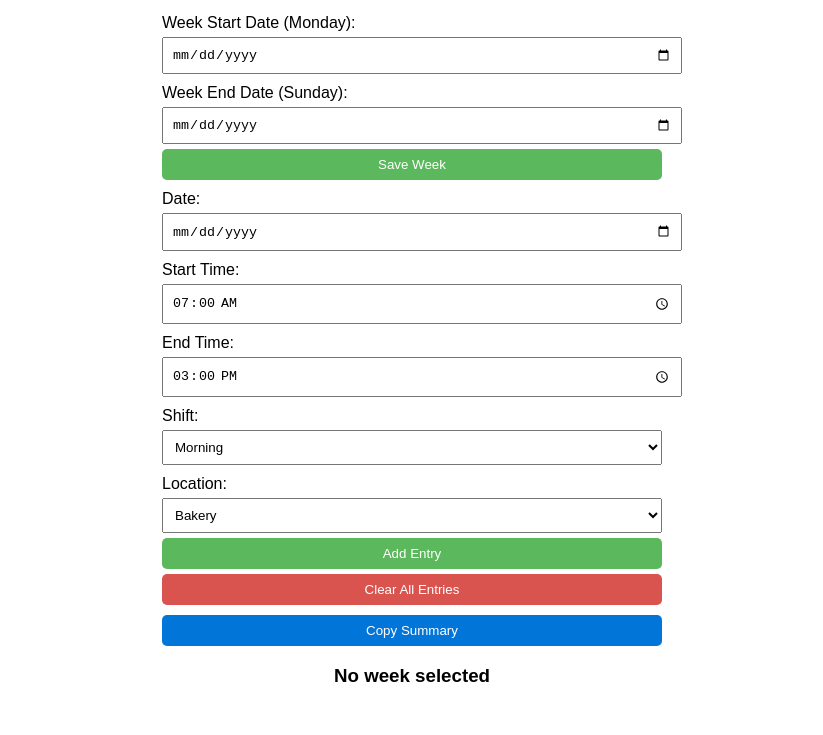
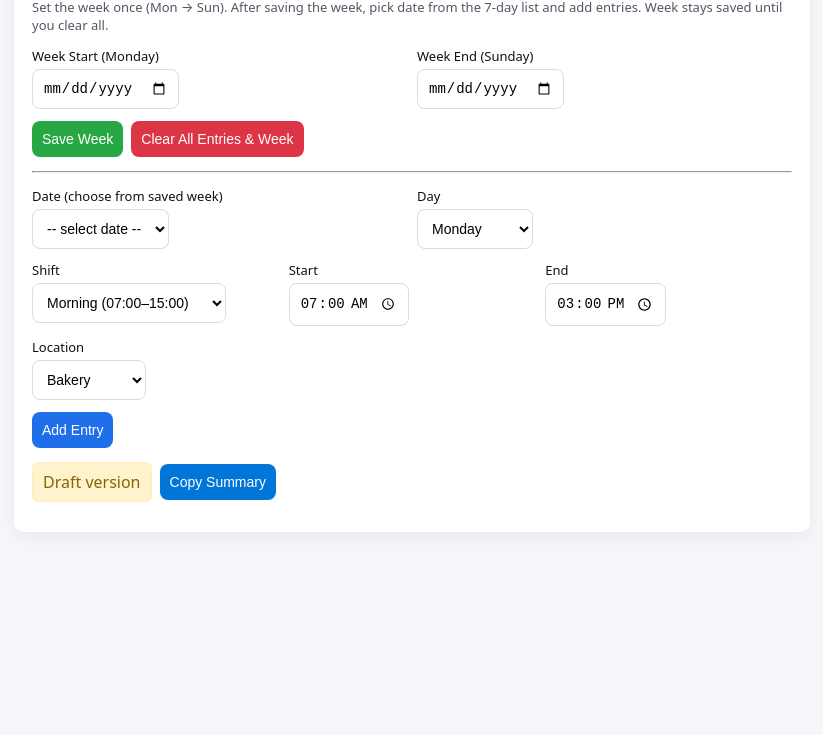
Before and after one commit to akashvpatel/workHours, a plain HTML site: page index.html in a window 1280 px wide. Shown: the part 84-819 px from the top of the page, without its empty margins (228-1051 px from the left). Drawn offline with Linux system fonts and the light colour scheme.

Commit message:
Update index.html

```diff
--- a/index.html
+++ b/index.html
@@ -1,190 +1,118 @@
 <!DOCTYPE html>
 <html lang="en">
 <head>
-  <meta charset="UTF-8">
+  <meta charset="UTF-8" />
+  <meta name="viewport" content="width=device-width, initial-scale=1.0" />
   <title>Work Hours Tracker</title>
-  <meta name="viewport" content="width=device-width, initial-scale=1.0">
   <style>
-    body { font-family: Arial, sans-serif; margin: 20px; padding: 10px; }
-    h2, h3, h4 { text-align: center; }
-    form, #summary { max-width: 500px; margin: auto; }
-    label { display: block; margin-top: 10px; }
-    input, select, button { width: 100%; padding: 8px; margin-top: 5px; }
-    #summary p { background: #f4f4f4; padding: 8px; border-radius: 5px; margin: 5px 0; }
-    button { cursor: pointer; border: none; border-radius: 5px; }
-    button:hover { opacity: 0.9; }
-    .danger { background: #d9534f; color: white; }
-    .success { background: #5cb85c; color: white; }
-    .copy-btn { background: #0275d8; color: white; margin-top: 10px; }
+    :root{font-family:system-ui,-apple-system,'Segoe UI',Roboto,Arial;margin:0}
+    body{padding:16px;background:#f6f7fb;color:#111}
+    .card{max-width:760px;margin:0 auto;background:#fff;padding:18px;border-radius:10px;box-shadow:0 6px 20px rgba(19,24,40,0.06)}
+    h1{font-size:20px;margin:0 0 10px}
+    label{font-size:13px;margin-bottom:4px;display:block}
+    .row{display:flex;gap:10px;flex-wrap:wrap;margin-bottom:12px}
+    input,select,button{padding:10px;border-radius:8px;border:1px solid #d7dbe6;background:#fff;font-size:14px}
+    button{cursor:pointer}
+    .btn-primary{background:#1f6feb;color:#fff;border:none}
+    .btn-danger{background:#dc3545;color:#fff;border:none}
+    .btn-success{background:#28a745;color:#fff;border:none}
+    .btn-copy{background:#0275d8;color:#fff;border:none}
+    .muted{color:#556;font-size:13px}
+    #draftArea{margin-top:14px;display:flex;gap:8px;align-items:center}
+    #draftMsg{background:#fff3cd;color:#856404;padding:8px 10px;border-radius:6px;border:1px solid #ffeeba}
+    #summary{margin-top:12px}
+    .entry{background:#f1f5ff;padding:10px;border-radius:8px;margin-bottom:10px}
+    .entry .meta{font-size:13px;color:#333}
+    .entry .remove{background:#ff6b6b;color:#fff;border:none;padding:6px 8px;border-radius:6px;cursor:pointer}
+    .total{margin-top:12px;font-weight:600}
+    @media (max-width:680px){.row{flex-direction:column}#draftArea{flex-direction:column;align-items:stretch}}
   </style>
 </head>
 <body>
-  <h2>Work Hours Tracker</h2>
+  <div class="card">
+    <h1>Work Hours Tracker</h1>
+    <p class="muted">Set the week once (Mon → Sun). After saving the week, pick date from the 7-day list and add entries. Week stays saved until you clear all.</p>
 
-  <form id="workForm">
-    <label>Week Start Date (Monday):
-      <input type="date" id="weekStart">
-    </label>
-    <label>Week End Date (Sunday):
-      <input type="date" id="weekEnd">
-    </label>
-    <button type="button" class="success" onclick="saveWeek()">Save Week</button>
+    <div class="row">
+      <div style="flex:1">
+        <label for="weekStart">Week Start (Monday)</label>
+        <input id="weekStart" type="date" />
+      </div>
+      <div style="flex:1">
+        <label for="weekEnd">Week End (Sunday)</label>
+        <input id="weekEnd" type="date" />
+      </div>
+    </div>
 
-    <label>Date:
-      <input type="date" id="date" required>
-    </label>
-    <label>Start Time:
-      <input type="time" id="startTime" value="07:00" required>
-    </label>
-    <label>End Time:
-      <input type="time" id="endTime" value="15:00" required>
-    </label>
-    <label>Shift:
-      <select id="shift">
-        <option>Morning</option>
-        <option>Afternoon</option>
-        <option>Night</option>
-      </select>
-    </label>
-    <label>Location:
-      <select id="location">
-        <option>Bakery</option>
-        <option>Warehouse</option>
-      </select>
-    </label>
-    <button type="submit" class="success">Add Entry</button>
-    <button type="button" class="danger" onclick="clearAll()">Clear All Entries</button>
-    <button type="button" class="copy-btn" onclick="copySummary()">Copy Summary</button>
-  </form>
+    <div style="margin-top:8px;display:flex;gap:8px;flex-wrap:wrap">
+      <button id="saveWeekBtn" class="btn-success">Save Week</button>
+      <button id="clearAllBtn" class="btn-danger">Clear All Entries & Week</button>
+    </div>
 
-  <div id="summary"><h3>No entries yet</h3></div>
+    <hr style="margin:14px 0" />
+
+    <form id="entryForm">
+      <div class="row">
+        <div style="flex:1;min-width:160px">
+          <label for="dateSelect">Date (choose from saved week)</label>
+          <select id="dateSelect"><option value="">-- select date --</option></select>
+        </div>
+        <div style="flex:1;min-width:140px">
+          <label for="daySelect">Day</label>
+          <select id="daySelect">
+            <option>Monday</option>
+            <option>Tuesday</option>
+            <option>Wednesday</option>
+            <option>Thursday</option>
+            <option>Friday</option>
+            <option>Saturday</option>
+            <option>Sunday</option>
+          </select>
+        </div>
+      </div>
+
+      <div class="row">
+        <div style="flex:1;min-width:140px">
+          <label for="shiftSelect">Shift</label>
+          <select id="shiftSelect">
+            <option value="morning">Morning (07:00–15:00)</option>
+            <option value="afternoon">Afternoon (15:00–23:00)</option>
+            <option value="night">Night (23:00–07:00)</option>
+          </select>
+        </div>
+        <div style="flex:1;min-width:120px">
+          <label for="startTime">Start</label>
+          <input id="startTime" type="time" value="07:00" />
+        </div>
+        <div style="flex:1;min-width:120px">
+          <label for="endTime">End</label>
+          <input id="endTime" type="time" value="15:00" />
+        </div>
+      </div>
+
+      <div class="row">
+        <div style="flex:1;min-width:140px">
+          <label for="location">Location</label>
+          <select id="location"><option>Bakery</option><option>Warehouse</option></select>
+        </div>
+      </div>
+
+      <div style="margin-top:10px;display:flex;gap:8px;flex-wrap:wrap">
+        <button type="button" id="addEntryBtn" class="btn-primary">Add Entry</button>
+      </div>
+    </form>
+
+    <div id="draftArea">
+      <div id="draftMsg">Draft version</div>
+      <button id="copyBtn" class="btn-copy">Copy Summary</button>
+    </div>
+
+    <div id="summary"></div>
+
+  </div>
 
   <script>
-    let entries = JSON.parse(localStorage.getItem("workEntries")) || [];
-
-    function formatDate(date) {
-      return date.toLocaleDateString("en-GB", {
-        day: "2-digit",
-        month: "short",
-        year: "numeric"
-      });
-    }
-
-    function formatTime(time) {
-      const [h, m] = time.split(":");
-      let hour = parseInt(h), suffix = "AM";
-      if (hour >= 12) { suffix = "PM"; if (hour > 12) hour -= 12; }
-      if (hour === 0) hour = 12;
-      return `${hour}:${m} ${suffix}`;
-    }
-
-    function getDayName(dateString) {
-      const date = new Date(dateString);
-      return date.toLocaleDateString("en-US", { weekday: "long" });
-    }
-
-    function saveWeek() {
-      const start = document.getElementById("weekStart").value;
-      const end = document.getElementById("weekEnd").value;
-      if (start && end) {
-        localStorage.setItem("savedWeekStart", start);
-        localStorage.setItem("savedWeekEnd", end);
-        alert("Week saved: " + start + " to " + end);
-        renderSummary();
-      } else {
-        alert("Please select both start and end dates.");
-      }
-    }
-
-    function renderSummary() {
-      const summary = document.getElementById("summary");
-      const savedStart = localStorage.getItem("savedWeekStart");
-      const savedEnd = localStorage.getItem("savedWeekEnd");
-
-      if (savedStart && savedEnd) {
-        const weekStart = formatDate(new Date(savedStart));
-        const weekEnd = formatDate(new Date(savedEnd));
-        summary.innerHTML = `<h3>Week: ${weekStart} - ${weekEnd}</h3>`;
-      } else {
-        summary.innerHTML = `<h3>No week selected</h3>`;
-      }
-
-      entries.sort((a, b) => new Date(a.date) - new Date(b.date));
-      let totalHours = 0;
-
-      entries.forEach((entry, index) => {
-        const start = new Date(`1970-01-01T${entry.start}`);
-        const end = new Date(`1970-01-01T${entry.end}`);
-        let hours = (end - start) / (1000 * 60 * 60);
-        if (hours < 0) hours += 24;
-        totalHours += hours;
-
-        const formattedDate = formatDate(new Date(entry.date));
-        const dayName = getDayName(entry.date);
-
-        summary.innerHTML += `
-          <p>
-            ${dayName} (${formattedDate}) : ${hours} hours
-            (${formatTime(entry.start)} - ${formatTime(entry.end)}),
-            ${entry.shift} shift, ${entry.location}
-            <button onclick="removeEntry(${index})">❌</button>
-          </p>`;
-      });
-
-      if (entries.length > 0) {
-        summary.innerHTML += `<h4>Total working hours: ${totalHours}</h4>`;
-      }
-    }
-
-    document.getElementById("workForm").addEventListener("submit", function(e) {
-      e.preventDefault();
-      const entry = {
-        date: document.getElementById("date").value,
-        start: document.getElementById("startTime").value,
-        end: document.getElementById("endTime").value,
-        shift: document.getElementById("shift").value,
-        location: document.getElementById("location").value
-      };
-      entries.push(entry);
-      localStorage.setItem("workEntries", JSON.stringify(entries));
-      renderSummary();
-      e.target.reset();
-      document.getElementById("startTime").value = "07:00";
-      document.getElementById("endTime").value = "15:00";
-    });
-
-    function removeEntry(index) {
-      entries.splice(index, 1);
-      localStorage.setItem("workEntries", JSON.stringify(entries));
-      renderSummary();
-    }
-
-    function clearAll() {
-      if (confirm("Are you sure you want to delete all saved entries and reset the week?")) {
-        entries = [];
-        localStorage.removeItem("workEntries");
-        localStorage.removeItem("savedWeekStart");
-        localStorage.removeItem("savedWeekEnd");
-        renderSummary();
-      }
-    }
-
-    function copySummary() {
-      const text = document.getElementById("summary").innerText;
-      navigator.clipboard.writeText(text).then(() => {
-        alert("Summary copied to clipboard!");
-      });
-    }
-
-    window.onload = function() {
-      const savedStart = localStorage.getItem("savedWeekStart");
-      const savedEnd = localStorage.getItem("savedWeekEnd");
-      if (savedStart && savedEnd) {
-        document.getElementById("weekStart").value = savedStart;
-        document.getElementById("weekEnd").value = savedEnd;
-      }
-      renderSummary();
-    };
+    // existing JS code stays unchanged
   </script>
 </body>
 </html>
```
